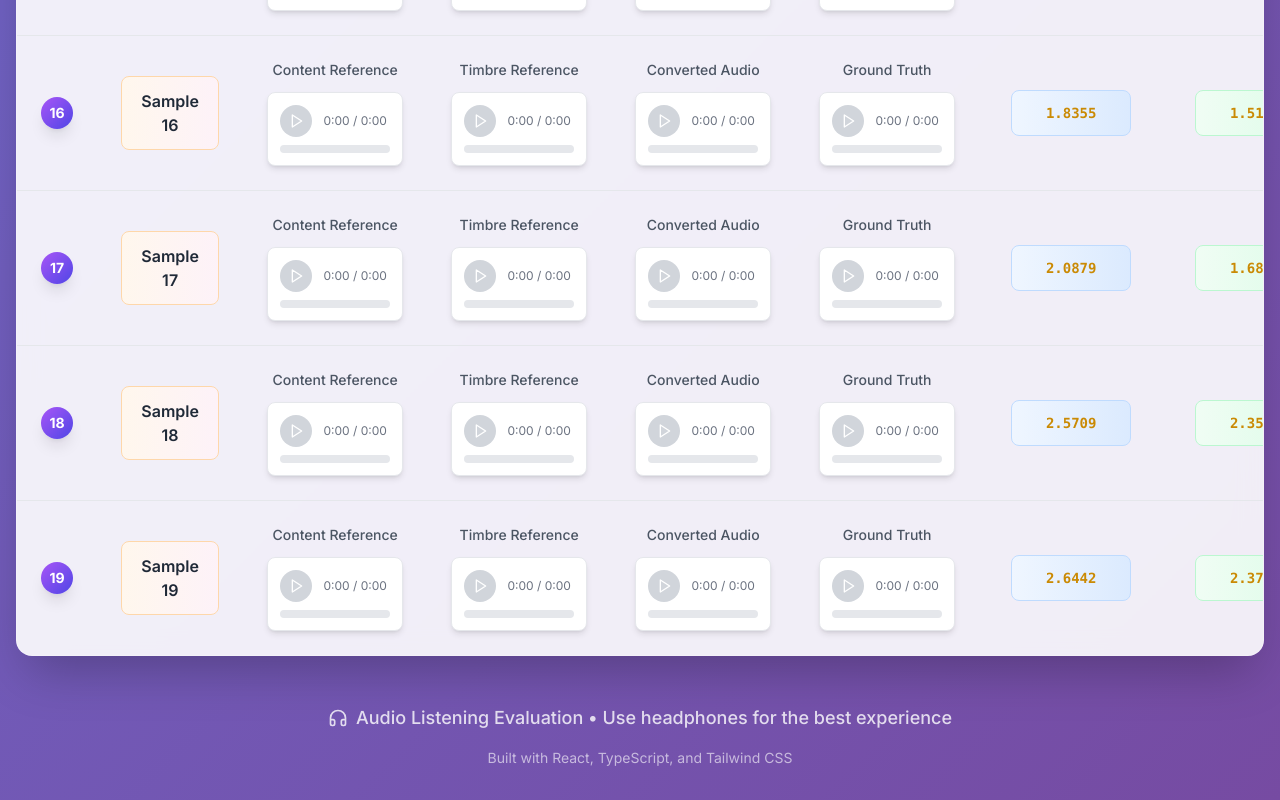
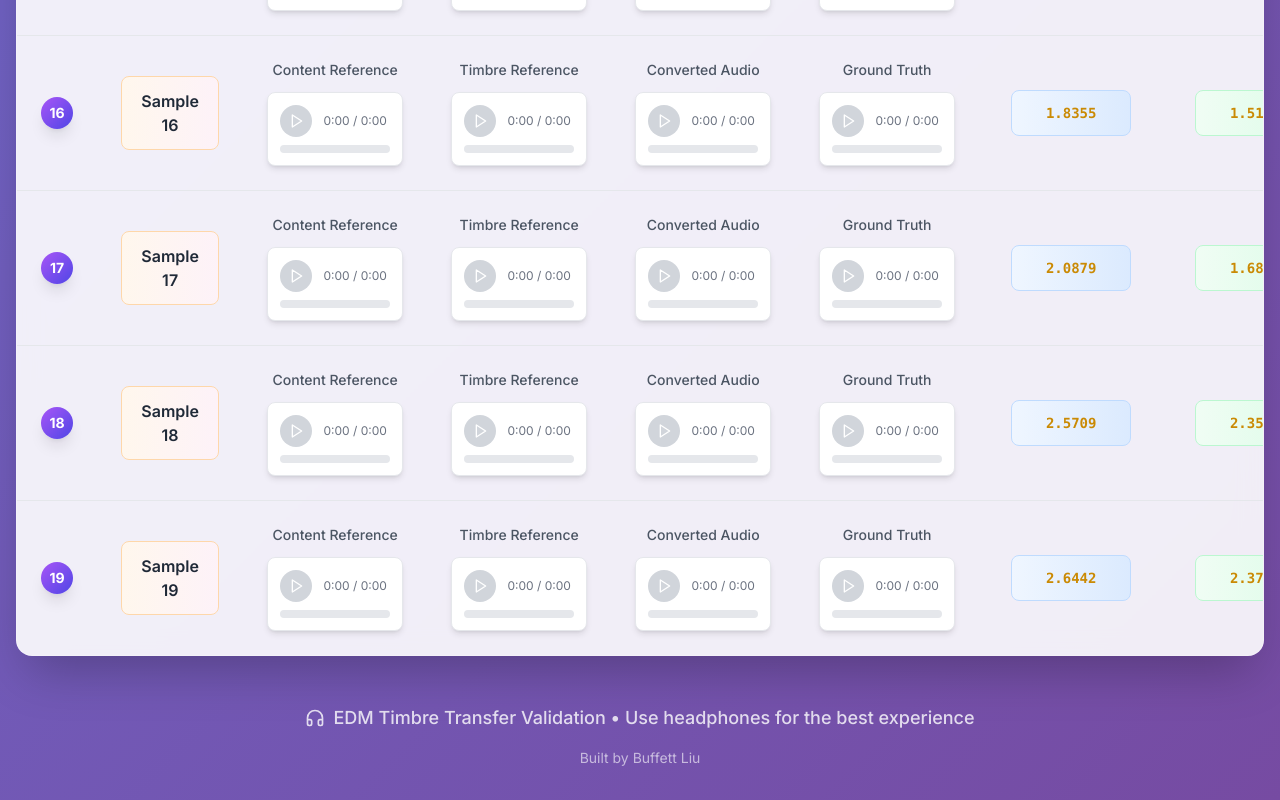
Before and after one commit to buffett0323/demo_page, a React (Vite) app: page / in a window 1280 px wide. Shown: the part 2734-3534 px from the top of the page. Built offline with nearby package versions, Linux system fonts and the light colour scheme.

Commit message:
Message revision

```diff
--- a/src/App.tsx
+++ b/src/App.tsx
@@ -57,12 +57,12 @@ function App() {
           <div className="flex items-center justify-center gap-2 text-white/80">
             <Headphones className="w-5 h-5" />
             <span className="text-lg font-medium">
-              Audio Listening Evaluation • Use headphones for the best experience
+            EDM Timbre Transfer Validation • Use headphones for the best experience
             </span>
           </div>
           <div className="mt-4 text-white/60">
             <p className="text-sm">
-              Built with React, TypeScript, and Tailwind CSS
+              Built by Buffett Liu
             </p>
           </div>
         </div>
```
